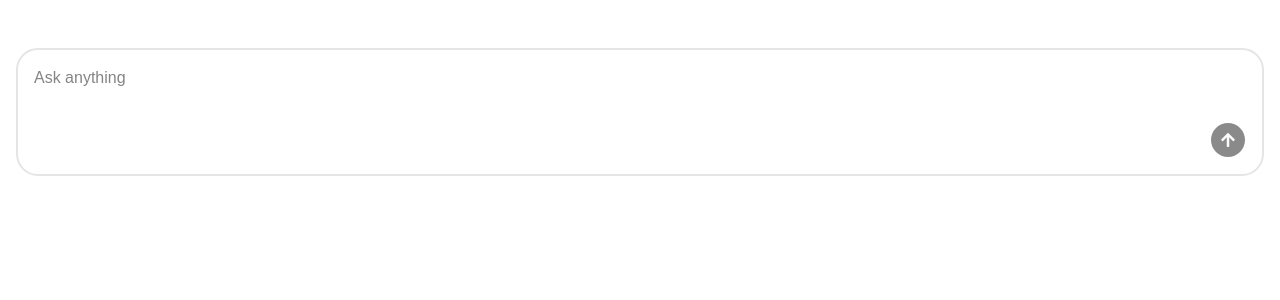
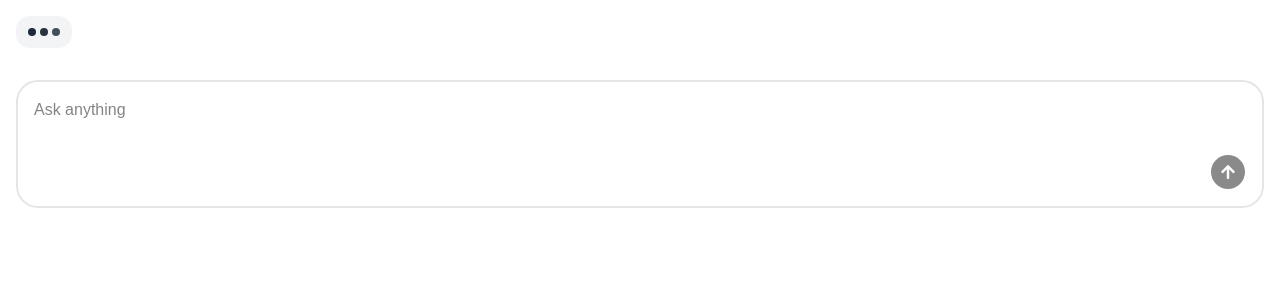
Before and after one commit to airacalins/ai-playground, a React (Vite) app in the folder packages/client/: page / in a window 1280 px wide. Shown: the top 300 px of the page. Built offline with nearby package versions, Linux system fonts and the light colour scheme.

Commit message:
client: adding animation delay after sending prompt

```diff
--- a/packages/client/src/components/ChatBot.tsx
+++ b/packages/client/src/components/ChatBot.tsx
@@ -20,6 +20,7 @@ type Message = {
 
 const ChatBot = () => {
   const [messages, setMessages] = useState<Message[]>([]);
+  const [isBotTyping, setIsBotTyping] = useState(false);
   const {
     register,
     handleSubmit,
@@ -29,6 +30,7 @@ const ChatBot = () => {
 
   const onSubmit = async ({ prompt }: FormData) => {
     setMessages((prev) => [...prev, { content: prompt, role: 'user' }]);
+    setIsBotTyping(true);
 
     reset();
 
@@ -39,7 +41,7 @@ const ChatBot = () => {
 
     setMessages((prev) => [...prev, { content: data.message, role: 'bot' }]);
 
-    console.log(data);
+    setIsBotTyping(false);
   };
 
   const onKeyDown = (e: React.KeyboardEvent<HTMLFormElement>) => {
@@ -60,6 +62,13 @@ const ChatBot = () => {
             <ReactMarkdown>{message.content}</ReactMarkdown>
           </p>
         ))}
+        {!isBotTyping && (
+          <div className="flex self-start gap-1 p-3 bg-gray-100 rounded-xl">
+            <div className="w-2 h-2 rounded-full bg-gray-800 animate-pulse" />
+            <div className="w-2 h-2 rounded-full bg-gray-800 animate-pulse [animation-delay:0.2s]" />
+            <div className="w-2 h-2 rounded-full bg-gray-800 animate-pulse [animation-delay:0.4s]" />
+          </div>
+        )}
       </div>
       <form
         onSubmit={handleSubmit(onSubmit)}
```
